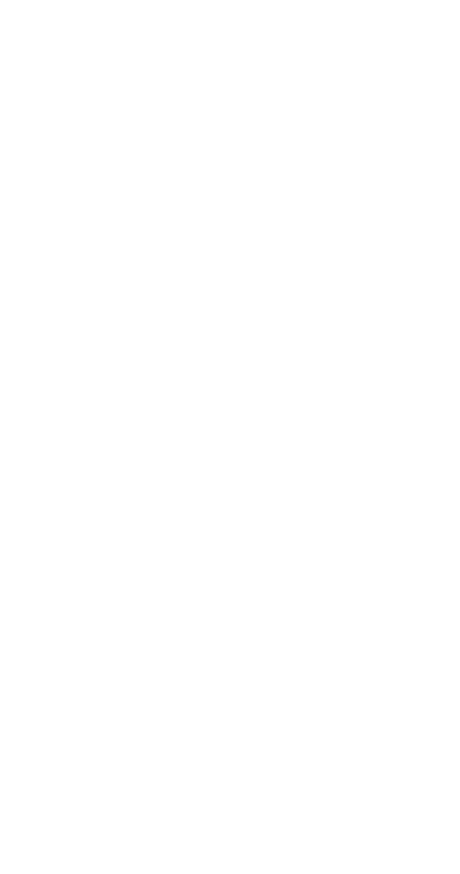
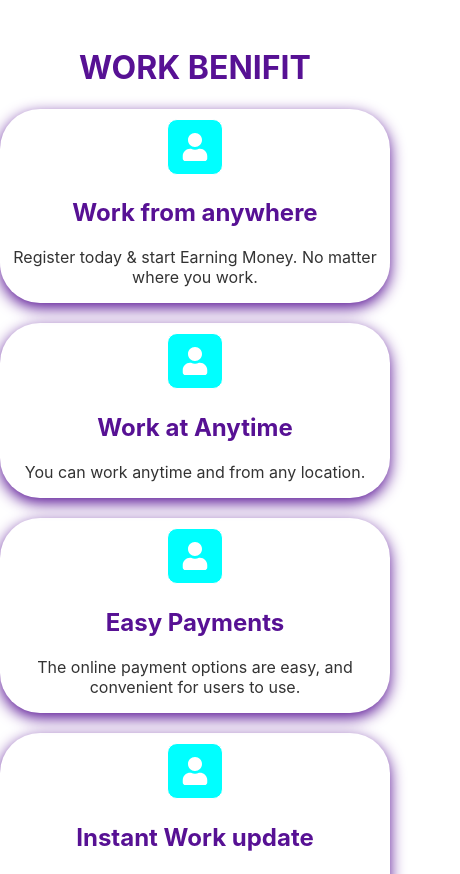
Before and after one commit to JubayerDev/react-zeemo, a React (Create React App) app: page / in a window 390 px wide. Shown: the part 2271-3145 px from the top of the page, 460 px wide, since content can reach past the window. Before the commit the page ends 2279 px from the top, so only its background shows below. Built offline with nearby package versions, Linux system fonts and the light colour scheme.

Commit message:
responsive added

```diff
--- /dev/null
+++ b/public/benifits.json
@@ -0,0 +1,22 @@
+[
+    {
+      "id": 1,
+      "name": "Work from anywhere",
+      "desc": "Register today & start Earning Money. No matter where you work."
+    },
+    {
+      "id": 2,
+      "name": "Work at Anytime",
+      "desc": "You can work anytime and from any location."
+    },
+    {
+      "id": 3,
+      "name": "Easy Payments",
+      "desc": "The online payment options are easy, and convenient for users to use."
+    },
+    {
+      "id": 4,
+      "name": "Instant Work update",
+      "desc": "You can get an instant update of the work after completing the work."
+    }
+]
--- /dev/null
+++ b/src/components/Benifit/Benifit.css
@@ -0,0 +1,20 @@
+.grid-content{
+    padding-top: 10px;
+    text-align: center;
+    border-radius: 40px;
+    box-shadow: #571194 0px 5px 15px;
+}
+.grid-content h2{
+    color: #571194;
+}
+.grid-content p{
+    font-size: 16px;
+    color: #333;
+}
+.grid-content svg{
+    border: 1px solid;
+    padding: 13px;
+    border-radius: 10px;
+    color: white;
+    background-color: aqua;
+}
--- /dev/null
+++ b/src/components/Benifit/Benifit.js
@@ -0,0 +1,16 @@
+import React from 'react';
+import './Benifit.css';
+import { FaUser } from 'react-icons/fa';
+
+const Benifit = ({ benifit }) => {
+    const { name, desc } = benifit;
+    return (
+        <div className='grid-content'>
+            <FaUser size={ 28}/>
+            <h2>{name}</h2>
+            <p>{ desc}</p>
+        </div>
+    );
+};
+
+export default Benifit;
--- /dev/null
+++ b/src/components/Benifits/Benifits.css
@@ -0,0 +1,35 @@
+.container-flex{
+    display: flex;
+    align-items: center;
+    margin-bottom: 100px;
+}
+.benifits-container{
+    display: grid;
+    grid-template-columns: repeat(2, 1fr);
+    grid-gap: 20px;
+    margin-left: 100px;
+}
+.benifit-title{
+    text-align: center;
+    color: #571194;
+}
+.girl-content img{
+    width: 60%;
+    height: auto;
+    margin-left: 100px;
+}
+
+
+@media screen and (max-width: 680px) {
+    .container-flex{
+        flex-direction: column;
+    }
+    .benifits-container{
+        grid-template-columns: 1fr;
+        margin-left: 0;
+    }
+    .girl-content img{
+        margin-left: 50px;
+        margin-top: 40px;
+    }
+}
--- /dev/null
+++ b/src/components/Benifits/Benifits.js
@@ -0,0 +1,30 @@
+import React, { useEffect, useState } from 'react';
+import Benifit from '../Benifit/Benifit';
+import './Benifits.css';
+import Girl from '../../assets/girl.png'
+
+const Benifits = () => {
+    const [benifits, setBenifits] = useState([]);
+    useEffect(() => {
+        fetch('benifits.json')
+            .then(res => res.json())
+            .then(data => setBenifits(data))
+    },[])
+    return (
+        <div>
+            <h1 className='benifit-title'>WORK BENIFIT</h1>
+            <div className='container-flex'>
+                <div className='benifits-container'>
+                    {
+                        benifits.map(benifit => <Benifit key={ benifit.id} benifit={ benifit}/>)
+                    }
+                </div>
+                <div className='girl-content'>
+                    <img src={Girl} alt="" />
+                </div>
+            </div>
+        </div>
+    );
+};
+
+export default Benifits;
--- a/src/components/Home/Home.css
+++ b/src/components/Home/Home.css
@@ -25,10 +25,6 @@
     z-index: -1;
 }
 
-.how-its-works{
-
-}
-
 
 @media screen and (max-width: 680px) {
     .home-container{
--- a/src/components/Home/Home.js
+++ b/src/components/Home/Home.js
@@ -1,4 +1,5 @@
 import React from 'react';
+import Benifits from '../Benifits/Benifits';
 import HowItsWorks from '../HowItWorks/HowItsWorks';
 import LoginForm from '../LoginForm/LoginForm';
 import './Home.css';
@@ -28,6 +29,10 @@ const Home = () => {
             <div className='how-its-works'>
                 <HowItsWorks />
             </div>
+
+            <div className="benifites-container">
+                <Benifits />
+            </div>
         </div>
     );
 };
--- a/src/components/HowItWorks/HowItsWorks.css
+++ b/src/components/HowItWorks/HowItsWorks.css
@@ -19,5 +19,10 @@
 @media screen and (max-width: 680px) {
     .works-container{
         grid-template-columns: 1fr;
+        margin-left: 0;
+        grid-gap: 20px;
+    }
+    .works-wrapper{
+        width: 90%;
     }
 }
--- a/src/components/Navbar/Navbar.css
+++ b/src/components/Navbar/Navbar.css
@@ -39,6 +39,9 @@ nav{
 
 
 @media screen and (max-width: 680px) {
+    .nav{
+        width: 100%;
+    }
     .logo{
         margin-left: 30px;
     }
--- a/src/components/Work/Work.css
+++ b/src/components/Work/Work.css
@@ -21,3 +21,9 @@
     background-color: aqua;
     /* margin-left: 100px; */
 }
+
+@media screen and(max-width: 680px) {
+    .card-gid{
+        grid-gap: 50px;
+    }
+}
```
Also changed, not shown: src/assets/girl.png (added).
